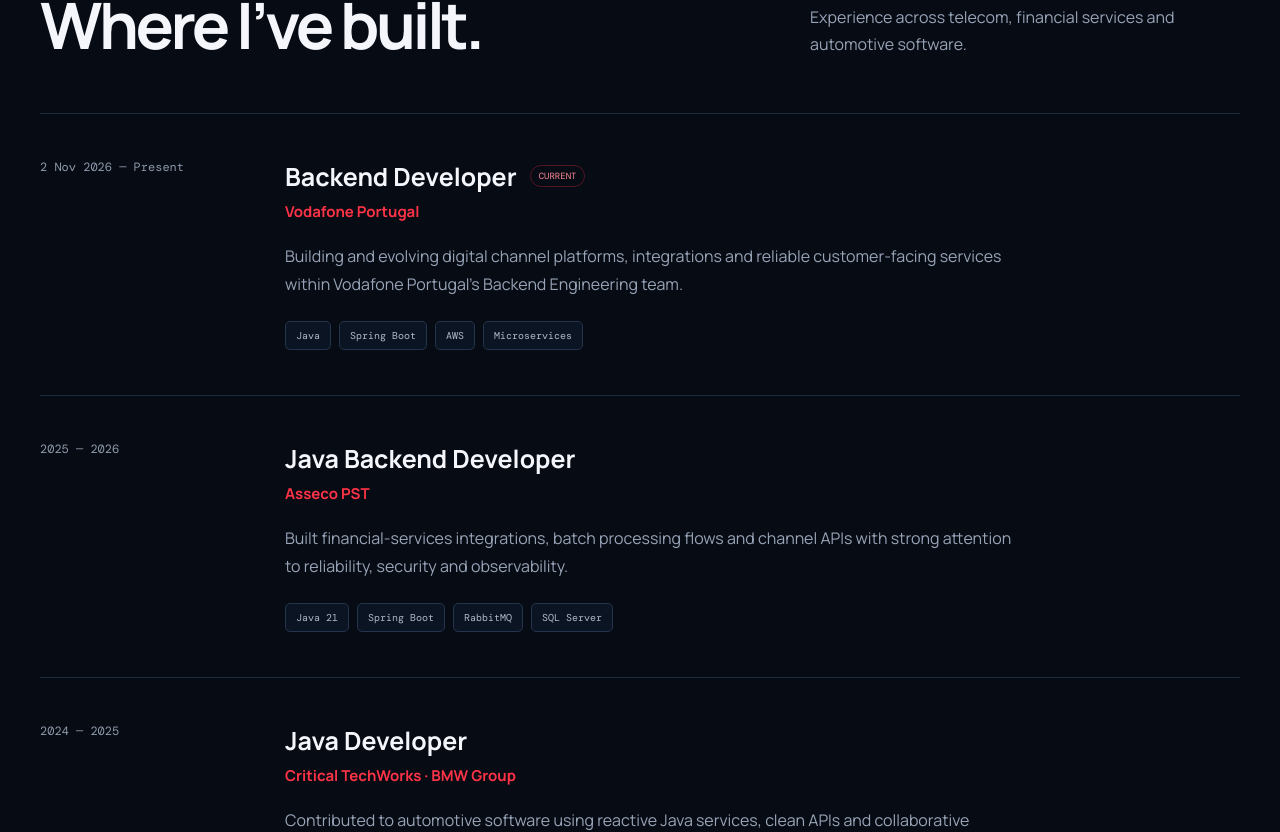
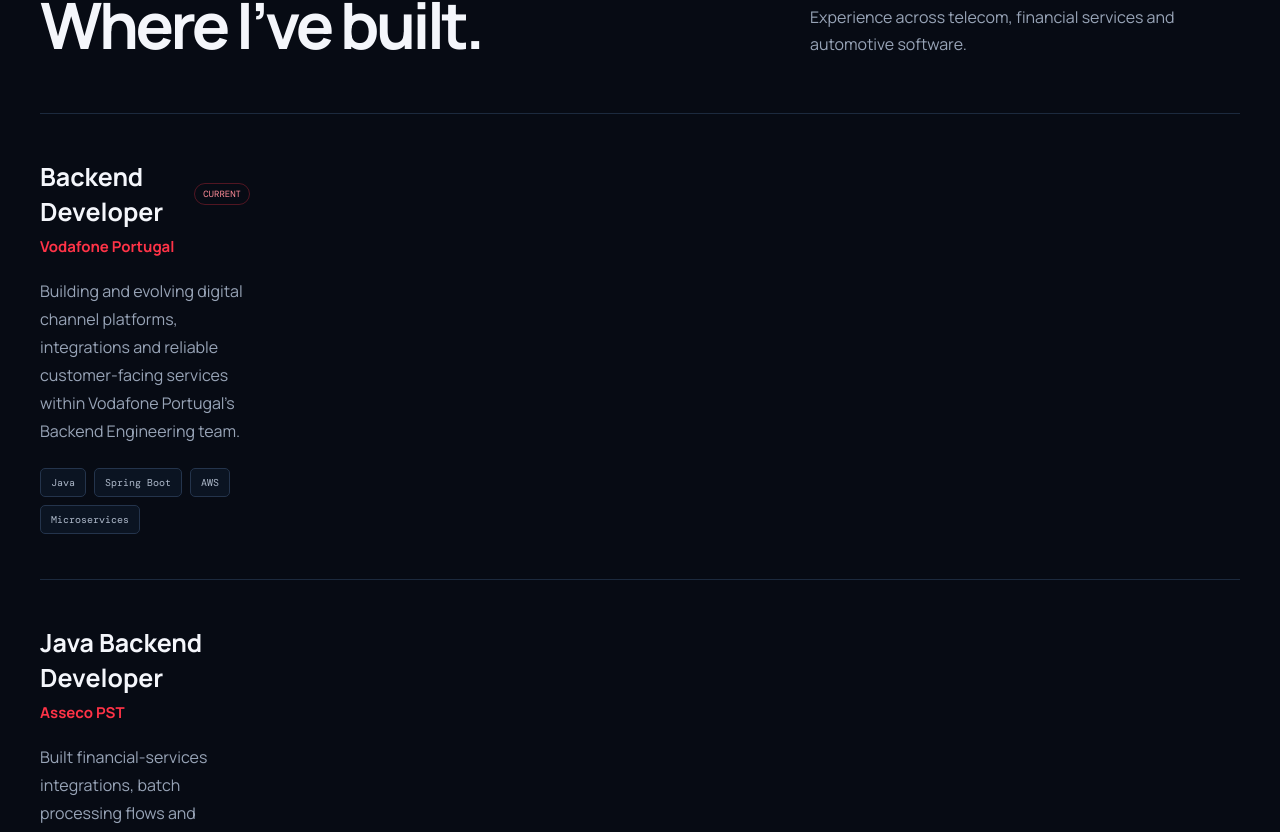
Before and after one commit to emanueldemarao18/My-Portfolio, a React (Vite) app: page / in a window 1280 px wide. Shown: the part 1716-2548 px from the top of the page. Built offline with nearby package versions, Linux system fonts and the light colour scheme.

Commit message:
style: simplify experience timeline dates

```diff
--- a/src/main.tsx
+++ b/src/main.tsx
@@ -8,7 +8,6 @@
 
 const experiences = [
   {
-    period: '2 Nov 2026 — Present',
     company: 'Vodafone Portugal',
     role: 'Backend Developer',
     description: 'Building and evolving digital channel platforms, integrations and reliable customer-facing services within Vodafone Portugal’s Backend Engineering team.',
@@ -16,14 +15,12 @@
     current: true,
   },
   {
-    period: '2025 — 2026',
     company: 'Asseco PST',
     role: 'Java Backend Developer',
     description: 'Built financial-services integrations, batch processing flows and channel APIs with strong attention to reliability, security and observability.',
     tags: ['Java 21', 'Spring Boot', 'RabbitMQ', 'SQL Server'],
   },
   {
-    period: '2024 — 2025',
     company: 'Critical TechWorks · BMW Group',
     role: 'Java Developer',
     description: 'Contributed to automotive software using reactive Java services, clean APIs and collaborative engineering practices.',
@@ -146,7 +143,6 @@
           <div className="timeline">
             {experiences.map((item, index) => (
               <article className="experience-card reveal" key={item.company} style={{ '--delay': `${index * 90}ms` } as React.CSSProperties}>
-                <div className="experience-period">{item.period}</div>
                 <div className="experience-main">
                   <div className="experience-title"><h3>{item.role}</h3>{item.current && <span>Current</span>}</div>
                   <h4>{item.company}</h4>
```
